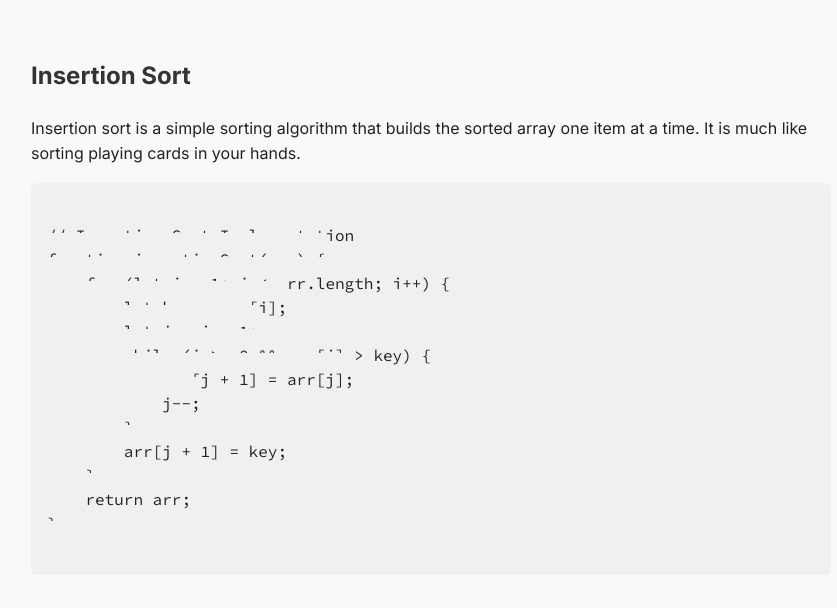
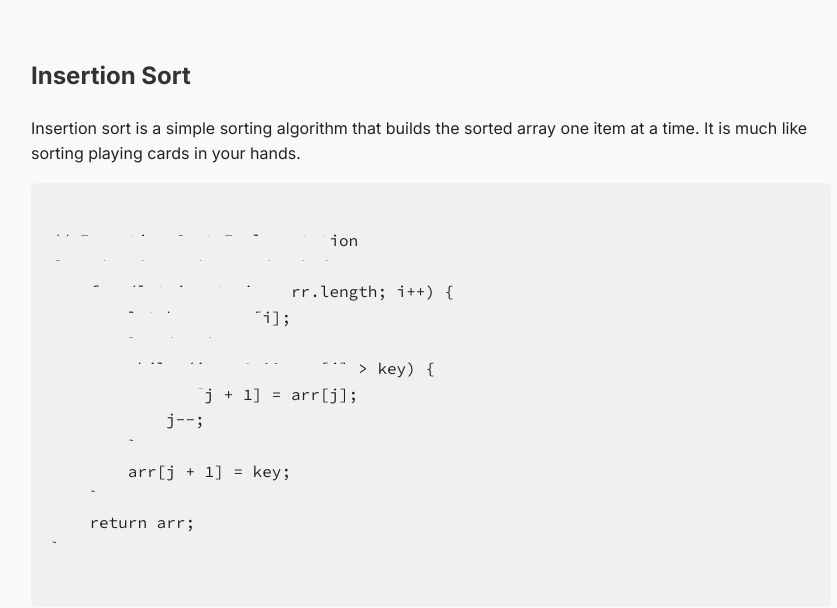
Before and after one commit to zoebowe/four-sorting-algo-phase-1, a plain HTML site: page index.html in a window 1280 px wide. Shown: the part 182-790 px from the top of the page, without its empty margins (209-1046 px from the left). Drawn offline with Linux system fonts and the light colour scheme.

Commit message:
Update styles.css

```diff
--- a/styles.css
+++ b/styles.css
@@ -42,12 +42,15 @@ h2 {
 pre, code {
     font-family: 'Source Code Pro', monospace;
     background-color: #f0f0f0;
-    padding: 1em;
+    padding: 1.25em;
     border-radius: 6px;
     overflow-x: auto;
-    line-height: 1.5;
-    white-space: pre-wrap;
+    white-space: pre;
+    line-height: 1.6;
+    font-size: 1rem;
+    tab-size: 4;
 }
+
 
 /* Footer styles with SFSU branding */
 footer#page-footer {
```
